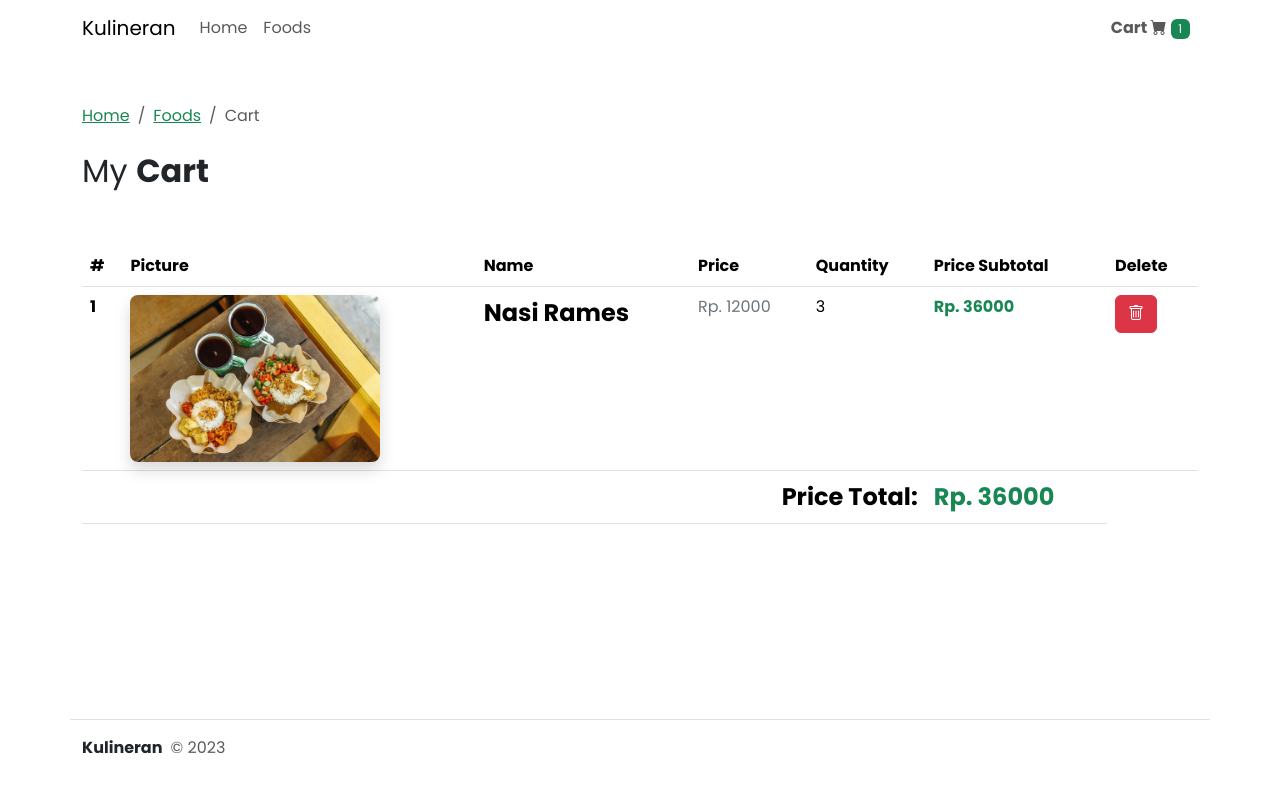
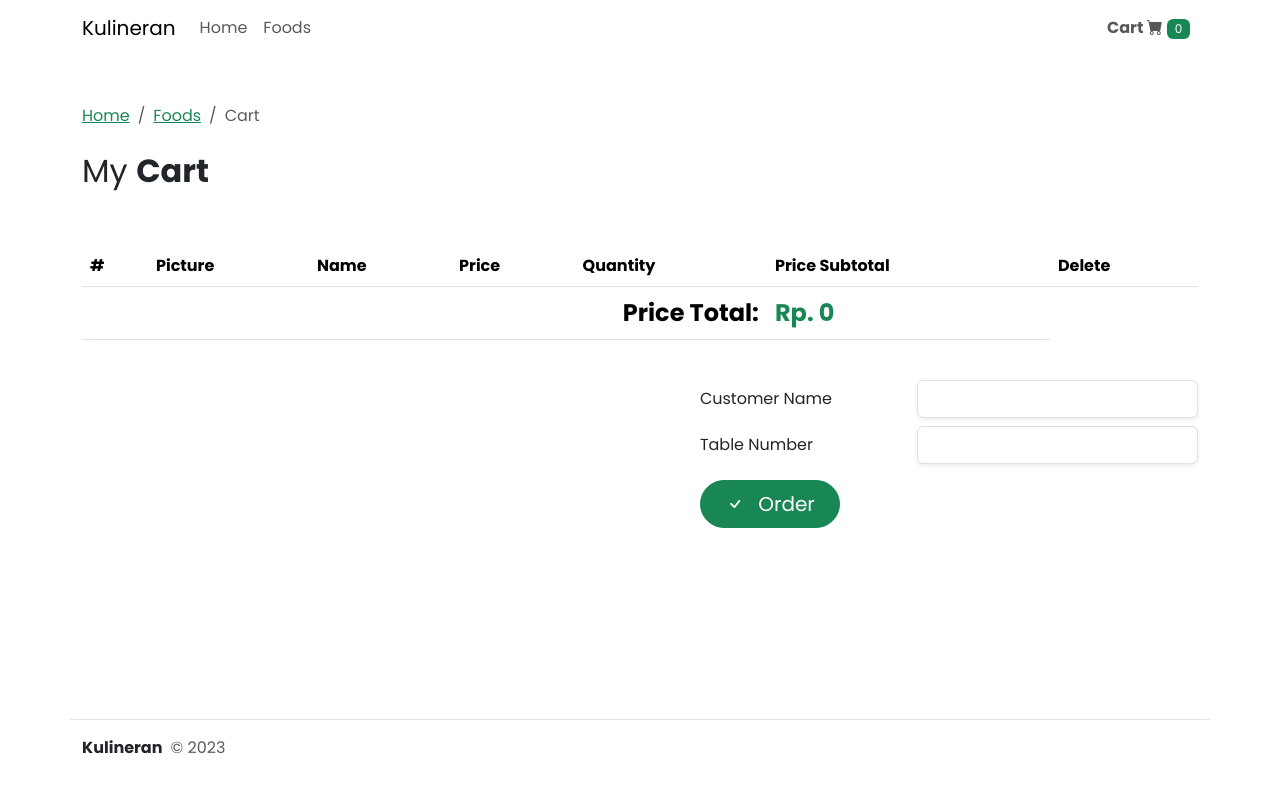
Before and after one commit to dhaniarfebrin/kulineran, a Vue app: page /#/cart in a window 1280 px wide. Shown: the top 792 px of the page. Built offline with nearby package versions, Linux system fonts and the light colour scheme; data requests are answered from the project's data file; what vue-toast-notification would draw is missing.

Commit message:
feat: checkout order

```diff
--- a/db/db.json
+++ b/db/db.json
@@ -99,41 +99,15 @@
       "gambar": "lontong-opor-ayam.jpg"
     }
   ],
-  "keranjangs": [
-    {
-      "qty": 3,
-      "product": {
-        "id": 3,
-        "kode": "K-03",
-        "nama": "Nasi Rames",
-        "harga": 12000,
-        "is_ready": true,
-        "gambar": "nasi-rames.jpg"
-      },
-      "id": 1
-    }
-  ],
+  "keranjangs": [],
   "pesanans": [
     {
-      "nama": "Afif",
-      "noMeja": "3",
-      "keranjangs": [
+      "nama": "DHANIAR FEBRIN WAHYUDI",
+      "meja": 12,
+      "carts": [
         {
-          "jumlah_pemesanan": "1",
-          "keterangan": "Pedes",
-          "products": {
-            "id": 1,
-            "kode": "K-01",
-            "nama": "Sate Ayam",
-            "harga": 16000,
-            "is_ready": true,
-            "gambar": "sate-ayam.jpg"
-          },
-          "id": 1
-        },
-        {
-          "jumlah_pemesanan": "1",
-          "products": {
+          "qty": 2,
+          "product": {
             "id": 2,
             "kode": "K-02",
             "nama": "Nasi Goreng Telur",
@@ -141,7 +115,7 @@
             "is_ready": true,
             "gambar": "nasi-goreng-telor.jpg"
           },
-          "id": 2
+          "id": 1
         }
       ],
       "id": 1
--- a/src/router/index.js
+++ b/src/router/index.js
@@ -3,6 +3,7 @@ import HomeView from '../views/HomeView.vue'
 import FoodsView from '../views/FoodsView.vue'
 import CartView from '../views/CartView.vue'
 import FoodDetail from '../views/FoodDetail.vue'
+import SuccessOrder from '../views/OrderSuccess.vue'
 
 const routes = [
   {
@@ -26,13 +27,10 @@ const routes = [
     component: CartView
   },
   {
-    path: '/about',
-    name: 'about',
-    // route level code-splitting
-    // this generates a separate chunk (about.[hash].js) for this route
-    // which is lazy-loaded when the route is visited.
-    component: () => import(/* webpackChunkName: "about" */ '../views/AboutView.vue')
-  }
+    path: '/success-order',
+    name: 'success-order',
+    component: SuccessOrder
+  },
 ]
 
 const router = createRouter({
--- a/src/views/AboutView.vue
+++ /dev/null
@@ -1,5 +0,0 @@
-<template>
-  <div class="about">
-    <h1>This is an about page</h1>
-  </div>
-</template>
--- a/src/views/CartView.vue
+++ b/src/views/CartView.vue
@@ -8,7 +8,8 @@ export default {
     data() {
         return {
             carts: [],
-            cart: 0
+            cart: 0,
+            orders: {}
         }
     },
     methods: {
@@ -36,6 +37,44 @@ export default {
                         position: 'top-right'
                     })
                 });
+        },
+        addOrder() {
+            if (!this.carts[0]) {
+                this.$toast.error('Cart is empty', {
+                    duration: 3000,
+                    position: 'top-right'
+                })
+            }
+            else if (this.orders.nama && this.orders.meja) {
+                this.orders.carts = this.carts
+                axios
+                    .post(`http://localhost:3000/pesanans`, this.orders)
+                    .then(() => {
+                        this.cart--
+                        this.carts.map(item => {
+                            axios // delete data keranjang
+                                .delete(`http://localhost:3000/keranjangs/${item.id}`)
+                                .catch((err) => {
+                                    this.$toast.error(err.message, {
+                                        duration: 3000,
+                                        position: 'top-right'
+                                    })
+                                });
+                        })
+                        this.$router.push({ path: '/success-order' })
+                    })
+                    .catch((err) => {
+                        this.$toast.error(err.message, {
+                            duration: 3000,
+                            position: 'top-right'
+                        })
+                    });
+            } else {
+                this.$toast.error('Pleas fill the form correctly', {
+                    duration: 3000,
+                    position: 'top-right'
+                })
+            }
         }
     },
     mounted() {
@@ -51,7 +90,7 @@ export default {
     computed: {
         priceTotal() { // menjumlahkan total harga
             return this.carts.reduce((items, data) => {
-                return items+(data.product.harga*data.qty)
+                return items + (data.product.harga * data.qty)
             }, 0)
         }
     }
@@ -117,6 +156,29 @@ export default {
                     </tbody>
                 </table>
             </div>
+
+            <div class="d-flex justify-content-end">
+                <form action="#" class="mt-4" v-on:submit.prevent>
+                    <div class="form-group row mb-2">
+                        <div class="col-md-5">
+                            <label for="" class="form-label m-0 lh-1 d-flex align-items-center h-100">Customer Name</label>
+                        </div>
+                        <div class="col-md">
+                            <input type="text" v-model="orders.nama" name="nama" class="form-control shadow-sm">
+                        </div>
+                    </div>
+                    <div class="form-group row">
+                        <div class="col-md-5">
+                            <label for="" class="form-label m-0 lh-1 d-flex align-items-center h-100">Table Number</label>
+                        </div>
+                        <div class="col-md">
+                            <input type="number" v-model="orders.meja" name="meja" class="form-control shadow-sm">
+                        </div>
+                    </div>
+                    <button @click="addOrder" type="submit" class="mt-3 px-4 btn btn-success rounded-pill btn-lg"><i
+                            class="bi bi-check me-2"></i> Order</button>
+                </form>
+            </div>
         </div>
     </div>
 </template>
--- /dev/null
+++ b/src/views/OrderSuccess.vue
@@ -0,0 +1,13 @@
+<script setup>
+    import NavbarComponent from '@/components/NavbarComponent.vue';
+</script>
+<template>
+    <div class="d-flex flex-column" style="height: 80vh;">
+        <NavbarComponent :key="cart" />
+        <div class="container d-flex justify-content-center align-items-center flex-column h-100">
+            <img src="../assets//img/success-order.svg" alt="" class="w-25">
+            <h1 class="fw-bold">Success!</h1>
+            <p>Thank You for Ordering</p>
+        </div>
+    </div>
+</template>
```
Also changed, not shown: src/assets/img/success-order.svg (added).
